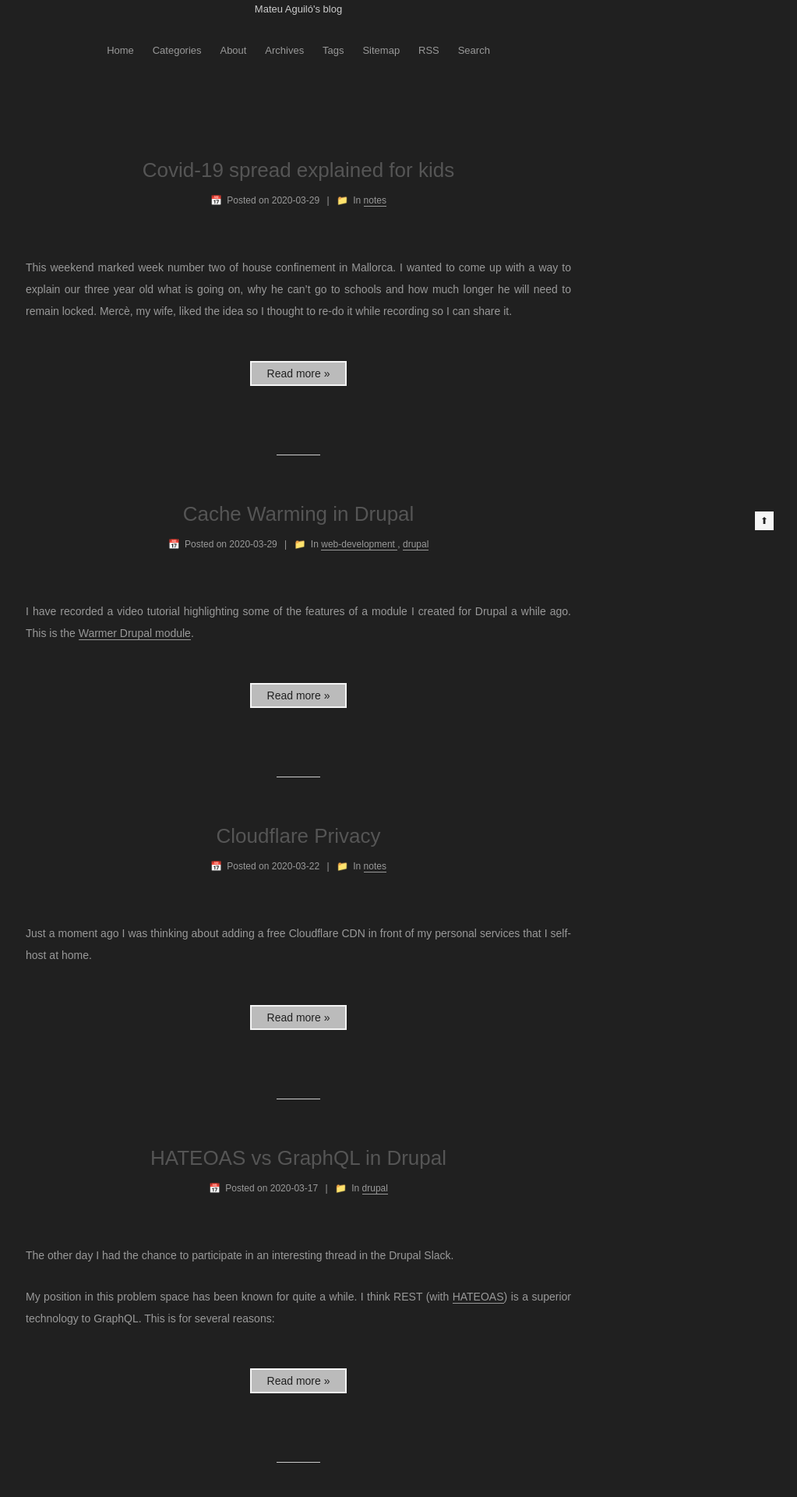
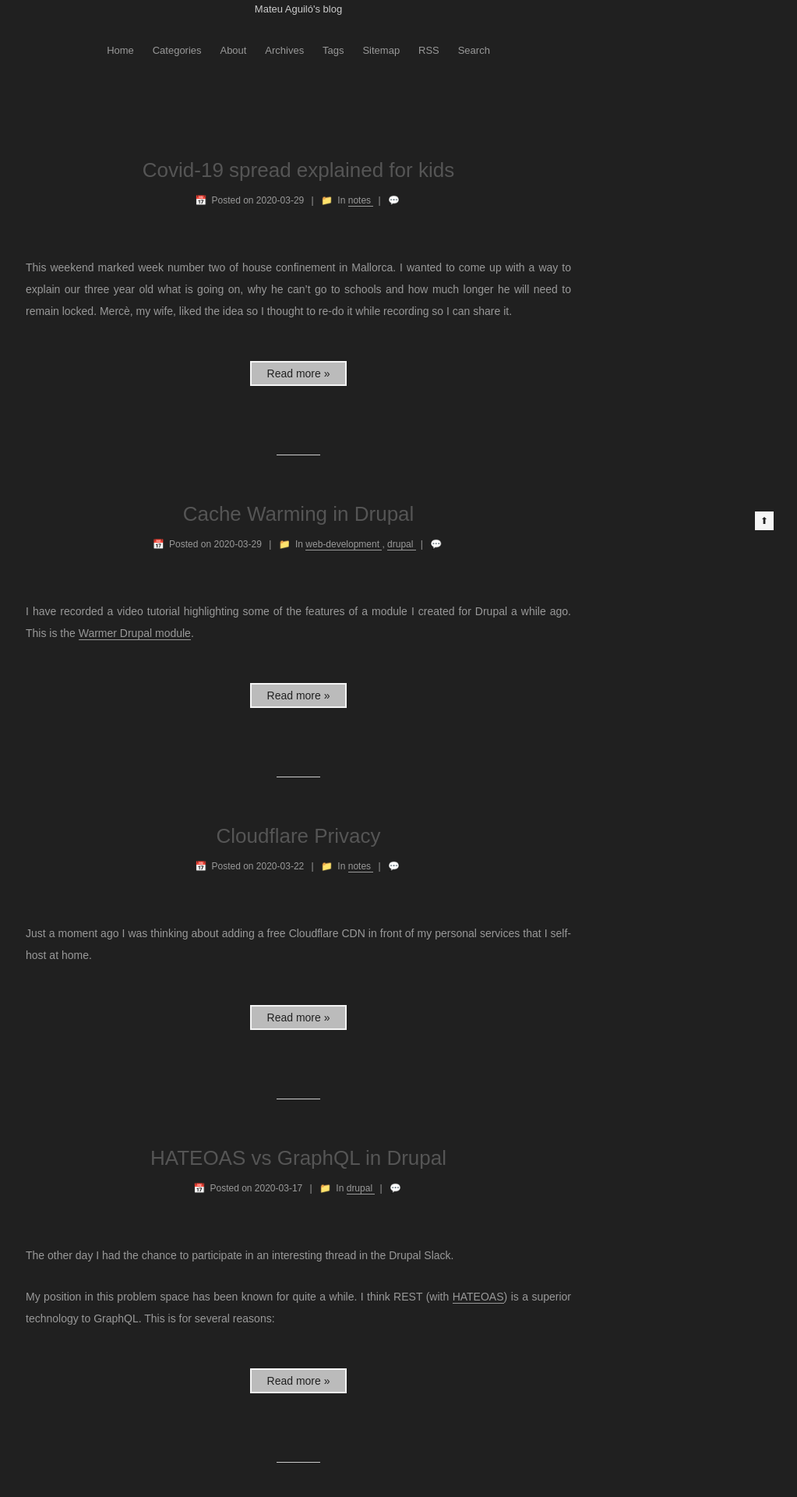
Before and after one commit to e0ipso/e0ipso.github.io, a Jekyll site: the page built from index.html, in a window 1280 px wide. Shown: the part 320-2240 px from the top of the page at 78% size, without its empty margins (257-1280 px from the left). Built offline with Jekyll 4.4.1, drawn with Linux system fonts in a browser that asks for light colours; the list of posts is cut into pages by our own code; comment, search, counter and statistics services are not loaded.

```diff
--- a/_includes/_macro/post.html
+++ b/_includes/_macro/post.html
@@ -114,41 +114,9 @@
             </span>
           {% endif %}
 
-          {% if post.comments %}
-            {% if site.duoshuo_shortname or site.duoshuo and site.duoshuo.shortname %}
-              <span class="post-comments-count">
-                <span class="post-meta-divider">|</span>
-                <span class="post-meta-item-icon">
-                  💬
-                </span>
-                <a href="{{ post.url | relative_url }}#comments" itemprop="discussionUrl">
-                  <span class="post-comments-count ds-thread-count" data-thread-key="{{ post.url }}" itemprop="commentCount"></span>
-                </a>
-              </span>
-            {% elsif site.facebook_comments_plugin.enable %}
-              <span class="post-comments-count">
-                <span class="post-meta-divider">|</span>
-                <span class="post-meta-item-icon">
-                  💬
-                </span>
-                <a href="{{ post.url | relative_url }}#comments" itemprop="discussionUrl">
-                  <span class="post-comments-count fb-comments-count" data-href="{{ post.url | absolute_url }}" itemprop="commentCount">0</span> comments
-                </a>
-              </span>
-            {% elsif site.disqus.enable and site.disqus.count %}
-              <span class="post-comments-count">
-                <span class="post-meta-divider">|</span>
-                <span class="post-meta-item-icon">
-                  💬
-                </span>
-                <a href="{{ post.url | relative_url }}#comments" itemprop="discussionUrl">
-                  <span class="post-comments-count disqus-comment-count"
-                        data-disqus-identifier="{{ post.url }}" itemprop="commentCount"></span>
-                </a>
-              </span>
-            {% elsif site.hypercomments_id %}
+          {% if post.comments and site.commento.enable %}
             <!--noindex-->
-              <span class="post-comments-count">
+            <span class="post-comments-count">
                 <span class="post-meta-divider">|</span>
                 <span class="post-meta-item-icon">
                   💬
@@ -157,54 +125,7 @@
                   <span class="post-comments-count hc-comment-count" data-xid="{{ post.url }}" itemprop="commentsCount"></span>
                 </a>
               </span>
-              <!--/noindex-->
-            {% elsif post.layout == 'post' and site.gentie_productKey %}
-              <span class="post-comments-count">
-                <span class="post-meta-divider">|</span>
-                <span class="post-meta-item-icon">
-                  💬
-                </span>
-                <a class="cloud-tie-join-count" href="{{ post.url | relative_url }}#comments" itemprop="discussionUrl">
-                  <span class="post-comments-count join-count" itemprop="commentCount"></span>
-                </a>
-              </span>
-            {% elsif site.changyan.enable and site.changyan.appid and site.changyan.appkey %}
-              <span class="post-comments-count">
-              <span class="post-meta-divider">|</span>
-              <span class="post-meta-item-icon">
-                💬
-              </span>
-              {% if post.layout == 'post' %}
-                <a href="{{ post.url | relative_url }}#SOHUCS" itemprop="discussionUrl">
-                  <span id="changyan_count_unit" class="post-comments-count hc-comment-count" data-xid="{{ post.url }}" itemprop="commentsCount"></span>
-                </a>
-              {% else %}
-                <a href="{{ post.url | relative_url }}#SOHUCS" itemprop="discussionUrl">
-                  <span id="url::{{ post.url | absolute_url }}" class="cy_cmt_count" data-xid="{{ post.url }}" itemprop="commentsCount" ></span>
-                </a>
-              {% endif %}
-            {% endif %}
-          {% endif %}
-
-          {% comment %} LeanCould PageView {% endcomment %}
-          {% if site.leancloud_visitors.enable %}
-             <span id="{{ post.url | relative_url }}" class="leancloud_visitors" data-flag-title="{{ post.title }}">
-               <span class="post-meta-divider">|</span>
-               <span class="post-meta-item-icon">
-                 👁
-               </span>
-               {% if site.post_meta.item_text %}
-                 <span class="post-meta-item-text">{{__.post.visitors}} </span>
-               {% endif %}
-                 <span class="leancloud-visitors-count"></span>
-             </span>
-          {% endif %}
-
-          {% if site.busuanzi_count.enable and site.busuanzi_count.page_pv and is_index == false or is_index == nil%}
-            <span class="post-meta-divider">|</span>
-            <span class="page-pv">{{ site.busuanzi_count.page_pv_header }}
-            <span class="busuanzi-value" id="busuanzi_value_page_pv" ></span>{{ site.busuanzi_count.page_pv_footer }}
-            </span>
+            <!--/noindex-->
           {% endif %}
 
           {% if site.post_wordcount.wordcount or site.post_wordcount.min2read %}
@@ -276,6 +197,17 @@
           {% comment %} Append end tag for `post-gallery-row` when (photos size mod COLUMN_NUMBER) is less than COLUMN_NUMBER {% endcomment %}
           {% assign photos_size_modulo_COLUMN_NUMBER = post.photos.size | modulo: COLUMN_NUMBER %}
           {% if photos_size_modulo_COLUMN_NUMBER > 0 %}</div>{% endif %}
+        </div>
+      {% endif %}
+
+      {% comment %} Hero image {% endcomment %}
+      {% if post.image and is_index == nil or is_index == false %}
+        <div class="post-gallery" itemscope itemtype="http://schema.org/ImageGallery">
+          <a class="post-gallery-img fancybox"
+             href="{{ post.image }}" rel="gallery_{{ post._id }}"
+             itemscope itemtype="http://schema.org/ImageObject" itemprop="url">
+            <img src="{{ post.image }}" itemprop="contentUrl"/>
+          </a>
         </div>
       {% endif %}
 
--- a/_sass/_common/scaffolding/base.scss
+++ b/_sass/_common/scaffolding/base.scss
@@ -67,7 +67,7 @@
 
 
 hr {
-  margin: 40px 0;
+  margin: 10px 0;
   height: 3px;
   border: none;
   background-color: $gray-lighter;
```
